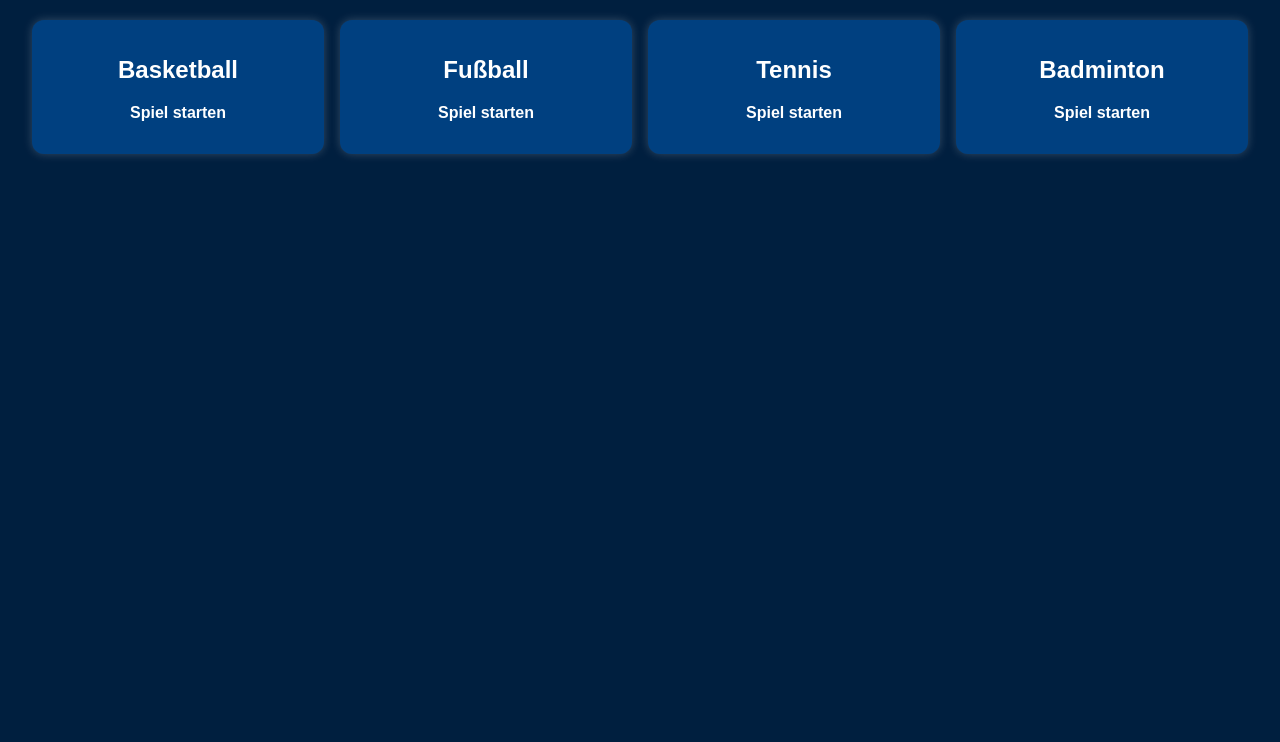
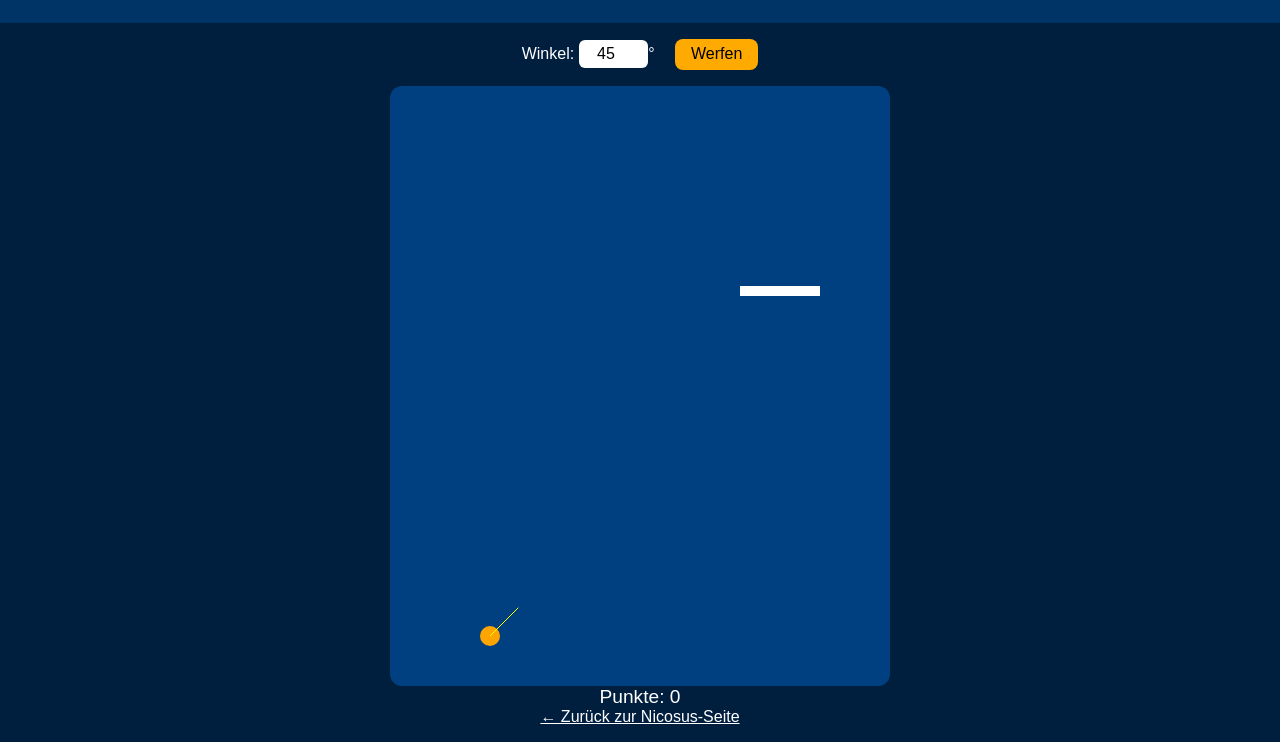
Before and after one commit to maxlabz/Games, a plain HTML site: page Web/Nicosus/index.html in a window 1280 px wide. Shown: the part 89-831 px from the top of the page. Before the commit the page ends 800 px from the top, so only its background shows below. Drawn offline with Linux system fonts and the light colour scheme.

Commit message:
Update index.html

```diff
--- a/Web/Nicosus/index.html
+++ b/Web/Nicosus/index.html
@@ -1,16 +1,16 @@
 <!DOCTYPE html>
 <html lang="de">
 <head>
-  <meta charset="UTF-8" />
-  <meta name="viewport" content="width=device-width, initial-scale=1.0" />
-  <title>Nicosus</title>
+  <meta charset="UTF-8">
+  <meta name="viewport" content="width=device-width, initial-scale=1.0">
+  <title>Basketball – Nicosus</title>
   <style>
     body {
       margin: 0;
       font-family: Arial, sans-serif;
       background-color: #001f3f;
       color: white;
-      transition: all 0.5s ease;
+      overflow: hidden;
     }
 
     header {
@@ -19,29 +19,48 @@
       text-align: center;
     }
 
-    h1 {
-      margin: 0;
-      font-size: 2.5rem;
+    canvas {
+      background-color: #004080;
+      display: block;
+      margin: 0 auto;
+      border-radius: 12px;
     }
 
-    .content {
-      display: grid;
-      grid-template-columns: repeat(auto-fit, minmax(200px, 1fr));
-      gap: 1rem;
-      padding: 2rem;
+    .controls {
+      text-align: center;
+      margin: 1rem;
     }
 
-    .game-card {
-      background-color: #004080;
-      border-radius: 12px;
-      padding: 1rem;
+    input[type="number"] {
+      width: 60px;
+      padding: 0.3rem;
+      font-size: 1rem;
+      border-radius: 6px;
+      border: none;
       text-align: center;
-      box-shadow: 0 0 10px rgba(255, 255, 255, 0.2);
-      transition: transform 0.3s;
     }
 
-    .game-card:hover {
-      transform: scale(1.05);
+    button {
+      margin-left: 1rem;
+      padding: 0.4rem 1rem;
+      font-size: 1rem;
+      border-radius: 8px;
+      border: none;
+      background-color: #ffaa00;
+      cursor: pointer;
+    }
+
+    .score {
+      text-align: center;
+      font-size: 1.2rem;
+    }
+
+    .back-link {
+      display: block;
+      text-align: center;
+      color: white;
+      text-decoration: underline;
+      margin-bottom: 1rem;
     }
 
     .contrast-btn {
@@ -65,49 +84,138 @@
       background-color: #cccccc;
     }
 
-    .high-contrast .game-card {
+    .high-contrast canvas {
       background-color: #dddddd;
-      color: black;
-      box-shadow: 0 0 10px rgba(0, 0, 0, 0.2);
     }
 
-    a {
-      color: inherit;
-      text-decoration: none;
-      font-weight: bold;
+    .high-contrast .back-link {
+      color: #0000cc;
     }
   </style>
 </head>
 <body>
   <header>
-    <h1>Willkommen bei Nicosus</h1>
+    <h1>Basketball – Nicosus</h1>
   </header>
 
   <button class="contrast-btn" onclick="toggleContrast()">Kontrast ändern</button>
 
-  <div class="content">
-    <div class="game-card">
-      <h2>Basketball</h2>
-      <p><a href="maxlabz.github.io/Web/Nicosus/Spiele/Basketball/index.html">Spiel starten</a></p>
-    </div>
-    <div class="game-card">
-      <h2>Fußball</h2>
-      <p><a href="#">Spiel starten</a></p>
-    </div>
-    <div class="game-card">
-      <h2>Tennis</h2>
-      <p><a href="#">Spiel starten</a></p>
-    </div>
-    <div class="game-card">
-      <h2>Badminton</h2>
-      <p><a href="#">Spiel starten</a></p>
-    </div>
+  <div class="controls">
+    Winkel: <input type="number" id="angleInput" min="10" max="80" value="45">°
+    <button onclick="shootBall()">Werfen</button>
   </div>
 
+  <canvas id="game" width="500" height="600"></canvas>
+
+  <div class="score">Punkte: <span id="score">0</span></div>
+  <a href="../index.html" class="back-link">← Zurück zur Nicosus-Seite</a>
+
   <script>
+    const canvas = document.getElementById('game');
+    const ctx = canvas.getContext('2d');
+    const scoreDisplay = document.getElementById('score');
+    const angleInput = document.getElementById('angleInput');
+
+    let score = 0;
+
+    const hoop = { x: 350, y: 200, width: 80, height: 10 };
+
+    const ball = {
+      x: 100,
+      y: 550,
+      radius: 10,
+      speed: 10,
+      dx: 0,
+      dy: 0,
+      gravity: 0.4,
+      inAir: false
+    };
+
+    function drawHoop() {
+      ctx.fillStyle = 'white';
+      ctx.fillRect(hoop.x, hoop.y, hoop.width, hoop.height);
+    }
+
+    function drawBall() {
+      ctx.beginPath();
+      ctx.arc(ball.x, ball.y, ball.radius, 0, Math.PI * 2);
+      ctx.fillStyle = 'orange';
+      ctx.fill();
+      ctx.closePath();
+    }
+
+    function resetBall() {
+      ball.x = 100;
+      ball.y = 550;
+      ball.inAir = false;
+    }
+
+    function shootBall() {
+      if (ball.inAir) return;
+
+      let angle = parseFloat(angleInput.value);
+      if (isNaN(angle)) angle = 45;
+      angle = Math.max(10, Math.min(80, angle));
+      angleInput.value = angle;
+
+      const rad = angle * Math.PI / 180;
+      ball.dx = ball.speed * Math.cos(rad);
+      ball.dy = -ball.speed * Math.sin(rad);
+      ball.inAir = true;
+    }
+
+    function drawAngleLine() {
+      const angle = parseFloat(angleInput.value) || 45;
+      const rad = angle * Math.PI / 180;
+      ctx.strokeStyle = 'yellow';
+      ctx.beginPath();
+      ctx.moveTo(ball.x, ball.y);
+      ctx.lineTo(
+        ball.x + Math.cos(rad) * 40,
+        ball.y - Math.sin(rad) * 40
+      );
+      ctx.stroke();
+    }
+
+    function updateBall() {
+      if (ball.inAir) {
+        ball.x += ball.dx;
+        ball.y += ball.dy;
+        ball.dy += ball.gravity;
+
+        // Trefferprüfung
+        if (
+          ball.y > hoop.y &&
+          ball.y < hoop.y + hoop.height &&
+          ball.x > hoop.x &&
+          ball.x < hoop.x + hoop.width
+        ) {
+          score++;
+          scoreDisplay.textContent = score;
+          resetBall();
+        }
+
+        // Verfehlt
+        if (ball.y > canvas.height || ball.x > canvas.width || ball.x < 0) {
+          resetBall();
+        }
+      }
+    }
+
+    function draw() {
+      ctx.clearRect(0, 0, canvas.width, canvas.height);
+      drawHoop();
+      drawBall();
+      if (!ball.inAir) drawAngleLine();
+      updateBall();
+      requestAnimationFrame(draw);
+    }
+
     function toggleContrast() {
-      document.body.classList.toggle('high-contrast');
+      document.body.classList.toggle("high-contrast");
     }
+
+    draw();
   </script>
 </body>
 </html>
```
